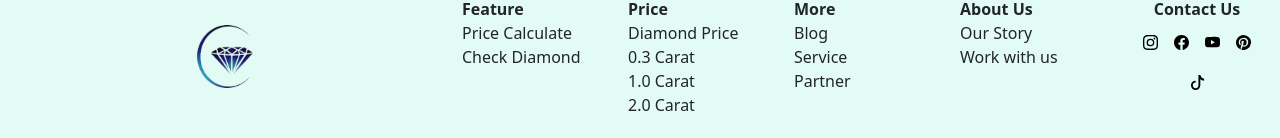
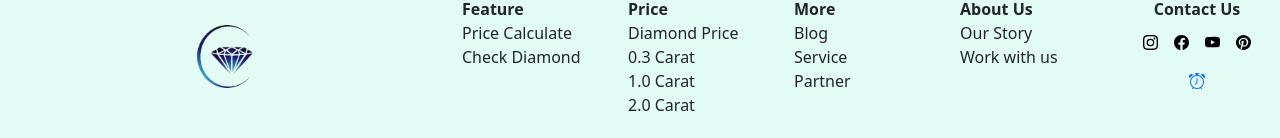
Before and after one commit to giakoii/FE-swp391-valuation-diamond-main, a React (Vite) app: page / in a window 1280 px wide. Shown: the part 1383-1521 px from the top of the page. Built offline with nearby package versions, Linux system fonts and the light colour scheme.

Commit message:
update icon bootstrap

```diff
--- a/index.html
+++ b/index.html
@@ -7,6 +7,10 @@
   <meta name="viewport" content="width=device-width, initial-scale=1.0" />
   <link rel="stylesheet" href="https://cdn.jsdelivr.net/npm/bootstrap@5.3.2/dist/css/bootstrap.min.css"
     integrity="sha384-T3c6CoIi6uLrA9TneNEoa7RxnatzjcDSCmG1MXxSR1GAsXEV/Dwwykc2MPK8M2HN" crossorigin="anonymous" />
+  <!-- Add this in your index.html inside the <head> tag -->
+  <link rel="stylesheet"
+    href="https://cdnjs.cloudflare.com/ajax/libs/bootstrap-icons/1.10.0/font/bootstrap-icons.min.css">
+
   <title>Valuation Diamond</title>
 </head>
 
--- a/package.json
+++ b/package.json
@@ -13,6 +13,7 @@
     "@react-pdf/renderer": "^3.4.4",
     "axios": "^1.7.2",
     "bootstrap": "^5.3.3",
+    "bootstrap-icons": "^1.11.3",
     "date-fns": "^3.6.0",
     "dayjs": "^1.11.11",
     "react": "^18.2.0",
--- a/src/component/componentCustomer/Footer/Footer.jsx
+++ b/src/component/componentCustomer/Footer/Footer.jsx
@@ -83,12 +83,13 @@ function Footer() {
                                 />
                             </NavLink>
                             <NavLink href='' className='p-2'>
-                                <img
+                                {/* <img
                                     src='/src/assets/assetsCustomer/tiktok.svg'
                                     alt='TikTok'
                                     width='15'
                                     height='15'
-                                />
+                                /> */}
+                                <i class="bi-alarm"></i>
                             </NavLink>
                         </Nav>
                     </Col>
```
Also changed, not shown: src/page/pageCustomer/HomeCustomer.jsx (+8 -8 lines), 1 other file (tests, documents, lock files or other folders).
